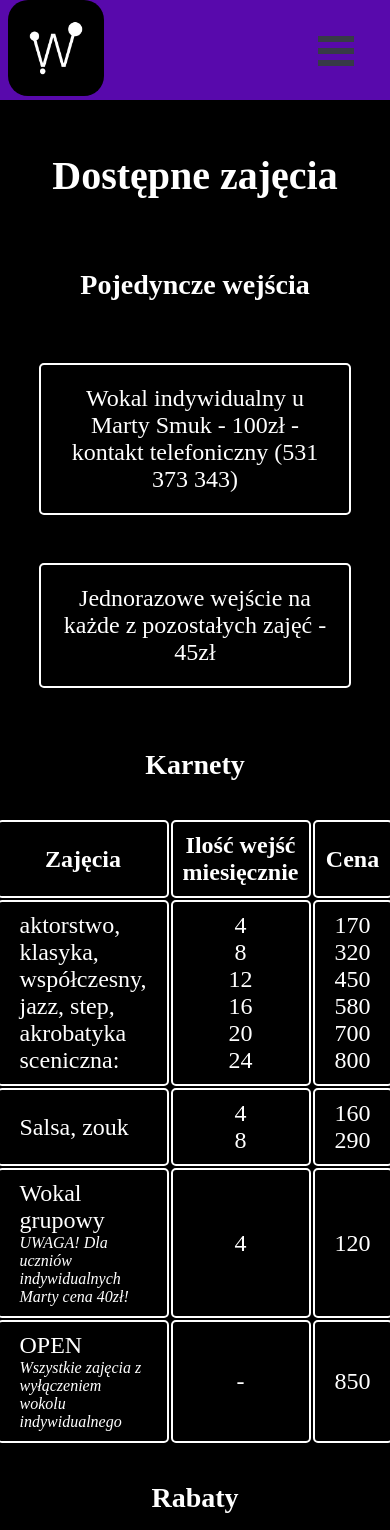
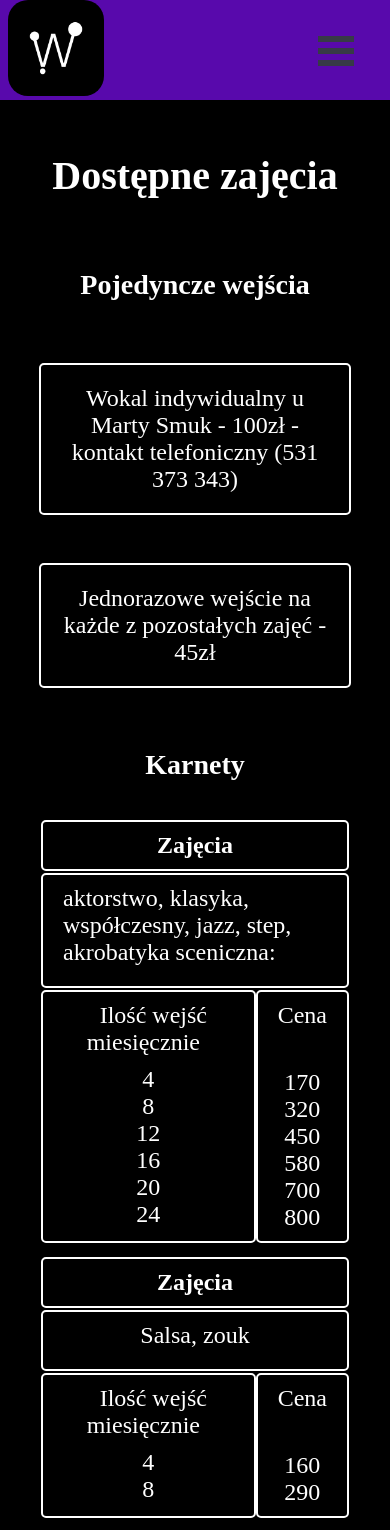
Before and after one commit to Bedpaw/WDS, a React (Create React App) app in the folder moja-aplikacja/: page /PriceList in a window 390 px wide. Shown: the top 1530 px of the page. Built offline with nearby package versions, Linux system fonts and the light colour scheme.

Commit message:
Add rwd for timetable and contact components

```diff
--- a/moja-aplikacja/src/components/AboutPlace/AboutPlace.css
+++ b/moja-aplikacja/src/components/AboutPlace/AboutPlace.css
@@ -20,6 +20,8 @@
     width: 100%;
     margin-bottom: 50px;
     text-align: center;
+    line-height: 1.5;
+    letter-spacing: 1px;
 }
 
 .aboutUsCText p {
--- a/moja-aplikacja/src/components/Contact/Contact.css
+++ b/moja-aplikacja/src/components/Contact/Contact.css
@@ -8,12 +8,15 @@
     justify-items: center;
     font-size: 32px;
     margin: 0 auto;
+    padding-left: 10px;
+
 }
 
 
 .Map {
     grid-area: 1 / 2 / 4 / 3;
     margin-right: 30px;
+    width: 80%;
 }
 
 .Address {
@@ -34,6 +37,7 @@
         flex-direction: column;
         align-items: center;
         justify-content: center;
+        font-size: 20px;
     }
     .Map {
         margin: 0 10px 0 10px;
--- a/moja-aplikacja/src/components/Contact/Contact.js
+++ b/moja-aplikacja/src/components/Contact/Contact.js
@@ -17,11 +17,11 @@ class Contact extends React.Component {
             <FaPhone/> 531 373 343
           </div>
           <div className={"Email"}>
-            <AiOutlineMail/> martasmuk80gmail.com
+            <AiOutlineMail/> martasmuk80@gmail.com
           </div>
           <iframe className={"Map"}
             src="https://www.google.com/maps/embed?pb=!1m18!1m12!1m3!1d1377.380853305633!2d18.547389034329377!3d54.50758541430927!2m3!1f0!2f0!3f0!3m2!1i1024!2i768!4f13.1!3m3!1m2!1s0x46fda735a05ab68f%3A0x90c41f63eba72b53!2sKazimierza%20Tetmajera%202A%2C%2081-406%20Gdynia!5e0!3m2!1spl!2spl!4v1602501536251!5m2!1spl!2spl"
-            width="100%" height="450" frameBorder="0" allowFullScreen="" aria-hidden="false"
+                  height="450" frameBorder="0" allowFullScreen="" aria-hidden="false"
             tabIndex="0"></iframe>
         </div>
       </section>
--- a/moja-aplikacja/src/components/PriceList/PriceList.css
+++ b/moja-aplikacja/src/components/PriceList/PriceList.css
@@ -51,7 +51,7 @@ h4 {
     align-items: center;
 }
 .PriceListTable {
-    width:100%
+    width:100%;
 }
 
 .Column {
@@ -68,3 +68,36 @@ h4 {
 .FlexStart {
     align-items: start;
 }
+.tr {
+    display: table;
+}
+
+.xs-th {
+    border: none;
+    padding: 0;
+    display: flex;
+    justify-content: space-between;
+    text-align: center;
+}
+
+.xs-td {
+    border: 2px solid white;
+    border-radius: 5px;
+    padding: 10px;
+}
+.padding-top {
+    padding-top: 30px;
+}
+.margin-top {
+    margin-top: 10px;
+}
+
+.xs-table {
+    margin-bottom: 10px;
+}
+.xs-name-column {
+    display: flex;
+    flex-direction: column;
+    justify-content: center;
+    align-items: center;
+}
--- a/moja-aplikacja/src/components/PriceList/PriceList.js
+++ b/moja-aplikacja/src/components/PriceList/PriceList.js
@@ -4,17 +4,130 @@ import {discounts, passes} from "../../data/price-list";
 
 
 class PriceList extends React.Component {
+  constructor(props) {
+    super(props);
+    this.state = {
+      mq: window.matchMedia('(min-width:525px'),
+      init: this.mq
+    }
+  }
 
   render() {
+    this.state.mq.onchange = () => {
+      if (this.state.mq !== this.state.init) {
+        this.setState({init: window.matchMedia('(min-width:500px')})
+      }
+    }
+    if (this.state.mq.matches === false) {
+      // mobile view
       return (
-
         <section className={"PriceListSection"}>
           <h2>Dostępne zajęcia</h2>
           <h4>Pojedyncze wejścia</h4>
-        <p className={"SingleLesson"}> Wokal indywidualny u Marty Smuk - 100zł - kontakt telefoniczny (531 373 343)</p>
+          <p className={"SingleLesson"}> Wokal indywidualny u Marty Smuk - 100zł - kontakt telefoniczny (531 373
+            343)</p>
           <p className={"SingleLesson"}>Jednorazowe wejście na każde z pozostałych zajęć - 45zł </p>
 
           <h4>Karnety</h4>
+          {
+            passes.map(pass => {
+              return (
+                <table key={pass.name} className={"xs-table"}>
+                  <thead>
+                  <tr>
+                    <th>
+                      Zajęcia
+                    </th>
+                  </tr>
+                  </thead>
+
+                  <tbody>
+                  <tr>
+                    <td key={pass.name} className={"xs-name-column"}>
+                      <span>{pass.name}</span>
+                      <span className={"AlertSmall margin-top"}>{pass.alerts}</span>
+                    </td>
+                  </tr>
+
+                  <tr>
+                    <td className={"xs-th"}>
+                      <div className={"xs-td"}>
+                        <span>Ilość wejść miesięcznie</span>
+                        <div className={"QuantityColumn margin-top"}>{
+                          pass.entries.map(entry => {
+                            return (
+                              <span key={pass.name + entry.quantity}>{entry.quantity}</span>
+                            )
+                          })
+                        }
+                        </div>
+
+                      </div>
+                      <div className={"xs-td"}>
+                        <span>Cena</span>
+                        <div className={"PriceColumn padding-top margin-top"}>
+                          {
+                            pass.entries.map(entry => {
+                              return (
+                                <span key={pass.name + entry.price}>{entry.price}</span>
+                              )
+                            })
+                          }
+                        </div>
+                      </div>
+                    </td>
+                  </tr>
+                  </tbody>
+                </table>
+              )
+            })
+          }
+
+          <h4>Rabaty</h4>
+          <div>
+            <div className={"Column"}>
+              {
+                discounts.map((discount, index) => {
+                  return (
+                    <span className={"DiscountBox"} key={index}>{discount}</span>
+                  )
+                })
+              }
+            </div>
+          </div>
+          <p className={"AlertSmall"}>
+            Rabaty łączą się.
+          </p>
+
+          <h4>Pozosotałe informacje</h4>
+          <div className={"Coulmn, FlexStart"}>
+            <p>
+              W indywidualnych przypadkach braku możliwości wykorzystania karnetu w danym miesiącu przewiduje się
+              wykorzystanie wejść w ciągu kolejnych 2 tygodni.
+            </p>
+            <p>
+              Karnety i wejściówki kupić można w godzinach 16.00 - 21.30 pon- pt bezpośrednio w Warsztacie.
+            </p>
+            <p>
+              Płatność na razie wyłącznie gotówką - inne formy płatności wkrótce!
+            </p>
+          </div>
+
+
+        </section>
+      )
+    } else {
+      // desktop view
+      return (
+        <section className={"PriceListSection"}>
+          <h2>Dostępne zajęcia</h2>
+          <h4>Pojedyncze wejścia</h4>
+          <p className={"SingleLesson"}> Wokal indywidualny u Marty Smuk - 100zł - kontakt telefoniczny (531 373
+            343)</p>
+          <p className={"SingleLesson"}>Jednorazowe wejście na każde z pozostałych zajęć - 45zł </p>
+
+          <h4>Karnety</h4>
+
           <table className={"PriceListTable"}>
             <thead>
             <tr>
@@ -57,14 +170,13 @@ class PriceList extends React.Component {
                       }
                     </div>
                   </td>
-
-
                 </tr>
 
               )
             })
             }
             </tbody>
+
           </table>
 
           <h4>Rabaty</h4>
@@ -86,7 +198,8 @@ class PriceList extends React.Component {
           <h4>Pozosotałe informacje</h4>
           <div className={"Coulmn, FlexStart"}>
             <p>
-            W indywidualnych przypadkach braku możliwości wykorzystania karnetu w danym miesiącu przewiduje się wykorzystanie wejść w ciągu kolejnych 2 tygodni.
+              W indywidualnych przypadkach braku możliwości wykorzystania karnetu w danym miesiącu przewiduje się
+              wykorzystanie wejść w ciągu kolejnych 2 tygodni.
             </p>
             <p>
               Karnety i wejściówki kupić można w godzinach 16.00 - 21.30 pon- pt bezpośrednio w Warsztacie.
@@ -99,7 +212,7 @@ class PriceList extends React.Component {
 
         </section>
       )
-
+    }
   }
 }
 
--- a/moja-aplikacja/src/components/TimeTable/TimeTable.js
+++ b/moja-aplikacja/src/components/TimeTable/TimeTable.js
@@ -4,15 +4,20 @@ import {timeTable} from "../../data/time-table";
 
 class TimeTable extends React.Component {
 
+  constructor(props) {
+    super(props);
+    this.state = {
+      mq: window.matchMedia('(min-width:930px'),
+      init: this.mq
+    }
+  }
   render() {
-    //:TODO this mq has to be changed
-    const mq = window.matchMedia('(min-width:930px')
-    mq.addEventListener("change", (ev => {
-      this.forceUpdate()
-    }))
-
+    this.state.mq.onchange = () => {
+      if(this.state.mq !== this.state.init) {
+        this.setState({init: window.matchMedia('(min-width:930px')})
+      }
+    }
     return (
-
       <section className={"TimeTableSection"}>
         <div className={"TimeTable"}>
           {
@@ -22,7 +27,7 @@ class TimeTable extends React.Component {
                   <legend key={day.name}>{day.name}</legend>
                   {
                     day.events.map(event => {
-                      if(mq.matches) {
+                      if(this.state.mq.matches) {
                         // Desktop view
                       return (
                         <div key={event.name + event.time} className={"EventContainer"}>
```
Lines whose indentation alone changed are shown as unchanged.
